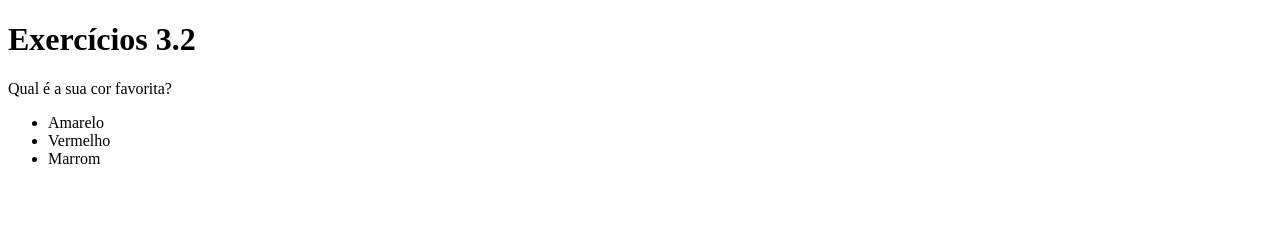
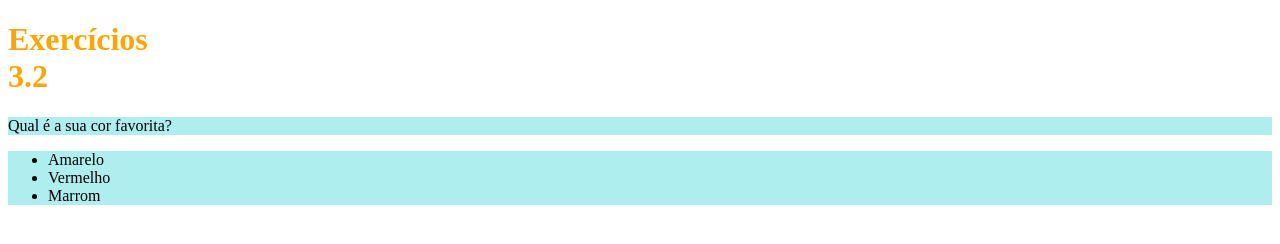
Before and after one commit to Ana-Jacomassi/trybe_exercises, a plain HTML site: page exercises/bloco-3/dia_2/index.html in a window 1280 px wide. Drawn offline with Linux system fonts and the light colour scheme.

Commit message:
Exercício 3.2-1

```diff
--- a/exercises/bloco-3/dia_2/index.html
+++ b/exercises/bloco-3/dia_2/index.html
@@ -3,12 +3,25 @@
   <head>
     <meta charset="UTF-8">
     <title>HTML</title>
-    <style></style>
+    <style>
+      h1 {
+        width: 65px;
+        color: orange;
+      }
+
+      ul {
+        background-color: orchid;
+      }
+
+      .pul-style {
+        background-color: paleturquoise;
+      }
+    </style>
   </head>
   <body>
     <h1>Exercícios 3.2</h1>
-    <p>Qual é a sua cor favorita?</p>
-    <ul>
+    <p class="pul-style">Qual é a sua cor favorita?</p>
+    <ul class="pul-style">
       <li>Amarelo</li>
       <li>Vermelho</li>
       <li>Marrom</li>
```
